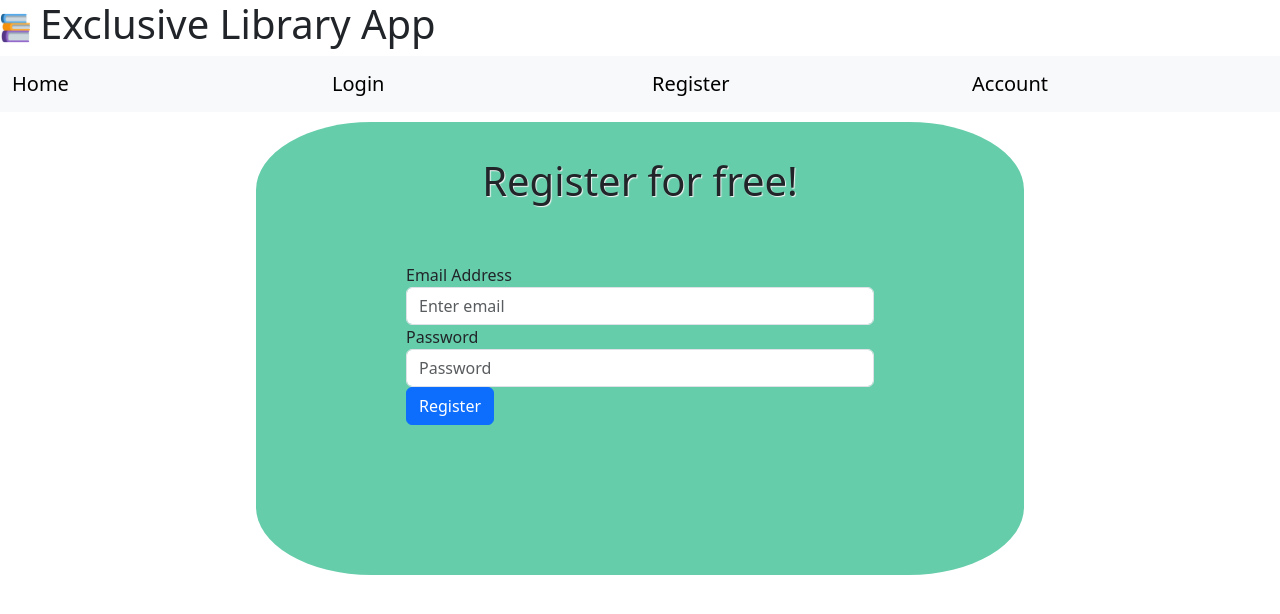
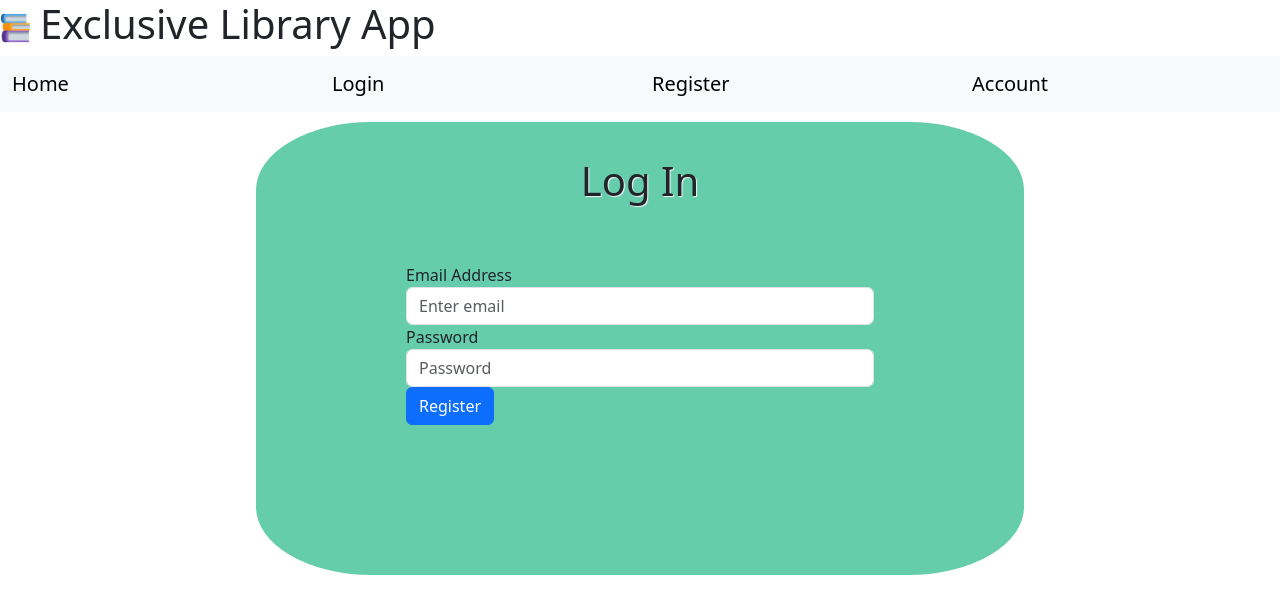
Before and after one commit to NKP1229/BookBuddy, a React (Vite) app: page /login in a window 1280 px wide. Shown: the top 614 px of the page. Built offline with nearby package versions, Linux system fonts and the light colour scheme.

Commit message:
h1 text fix (login page)

```diff
--- a/src/components/Login.jsx
+++ b/src/components/Login.jsx
@@ -3,7 +3,7 @@ export default function Login(){
 
     return(
         <div className="form">
-            <h1>Register for free!</h1>
+            <h1>Log In</h1>
             <form>
                 <div className="form-group">
                     <label>Email Address</label>
```
